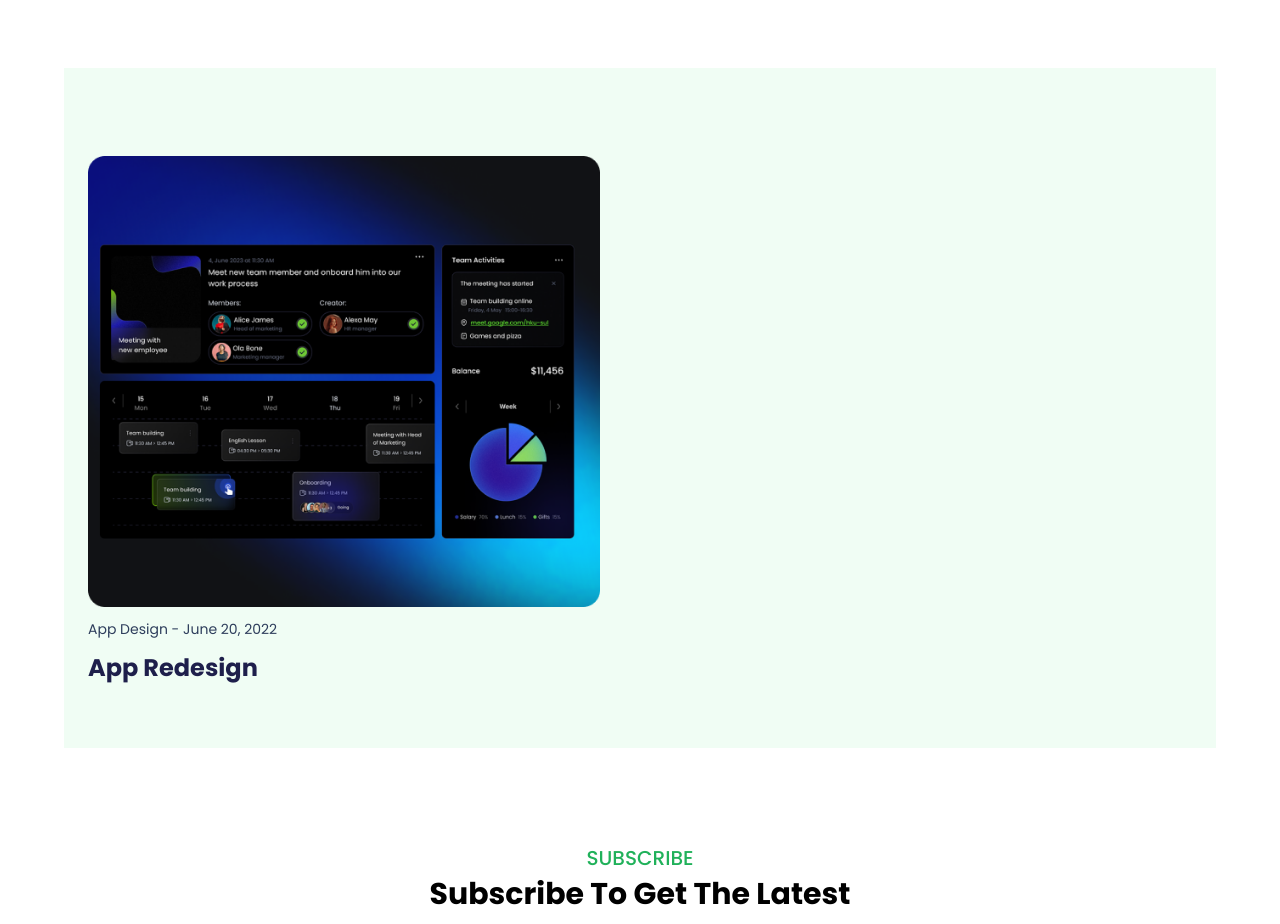
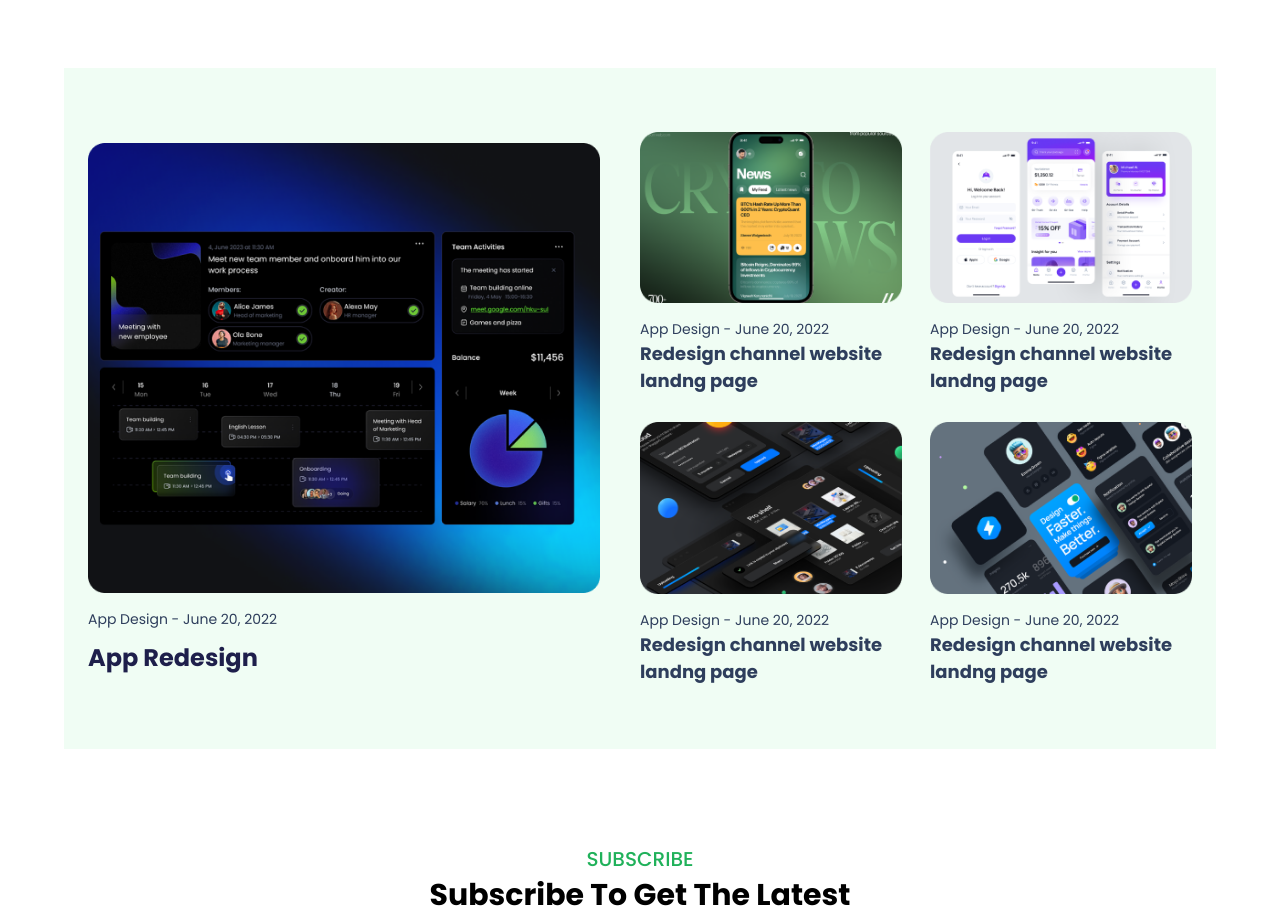
Before and after one commit to RashedAkash/design-agency, a Next.js app: page / in a window 1280 px wide. Shown: the part 1900-2824 px from the top of the page. Built offline with nearby package versions, Linux system fonts and the light colour scheme.

Commit message:
featured design complete

```diff
--- a/src/components/Feature.jsx
+++ b/src/components/Feature.jsx
@@ -10,20 +10,22 @@ const Feature = () => {
           <div className="items-center lg:flex">
             <div className="w-full lg:w-1/2">
               <div className="lg:max-w-lg">
-                <div className="flex flex-col mt-6 space-y-3 ">
+                <div className="flex  flex-col  ">
                   <Image src="/Mask.png" alt="m" width={600} height={530} />
                   <p className=" text-[#2E3E5C] text-[14px] mt-4">
                     App Design - June 20, 2022
                   </p>
-                  <h1 className=" text-[#1E1F4B] font-bold text-2xl">App Redesign</h1>
+                  <h1 className=" text-[#1E1F4B] font-bold text-2xl mt-3">
+                    App Redesign
+                  </h1>
                 </div>
               </div>
             </div>
 
-            <div className="flex items-center justify-center w-full mt-6 lg:mt-0 lg:w-1/2">
-              {
-               featureData?.map(fd=> <FeatureCard fd={fd} key={fd?.img} />)
-            }
+            <div className="grid grid-cols-1 mt-6 md:grid-cols-2 gap-7  w-full   lg:mt-0 lg:w-1/2">
+              {featureData?.map((fd) => (
+                <FeatureCard fd={fd} key={fd?.img} />
+              ))}
             </div>
           </div>
         </div>
--- a/src/components/FeatureCard.jsx
+++ b/src/components/FeatureCard.jsx
@@ -1,9 +1,14 @@
+import Image from 'next/image';
 import React from 'react';
 
 const FeatureCard = ({fd}) => {
   return (
     <div>
-
+      <div className=" ">
+        <Image src={fd?.img} alt="m" width={287} height={188} />
+        <p className=" text-[#2E3E5C] text-[14px] mt-4">{fd?.title}</p>
+        <h1 className=" text-[#2E3E5C] font-bold text-[18px]">{fd?.text}</h1>
+      </div>
     </div>
   );
 };
```
